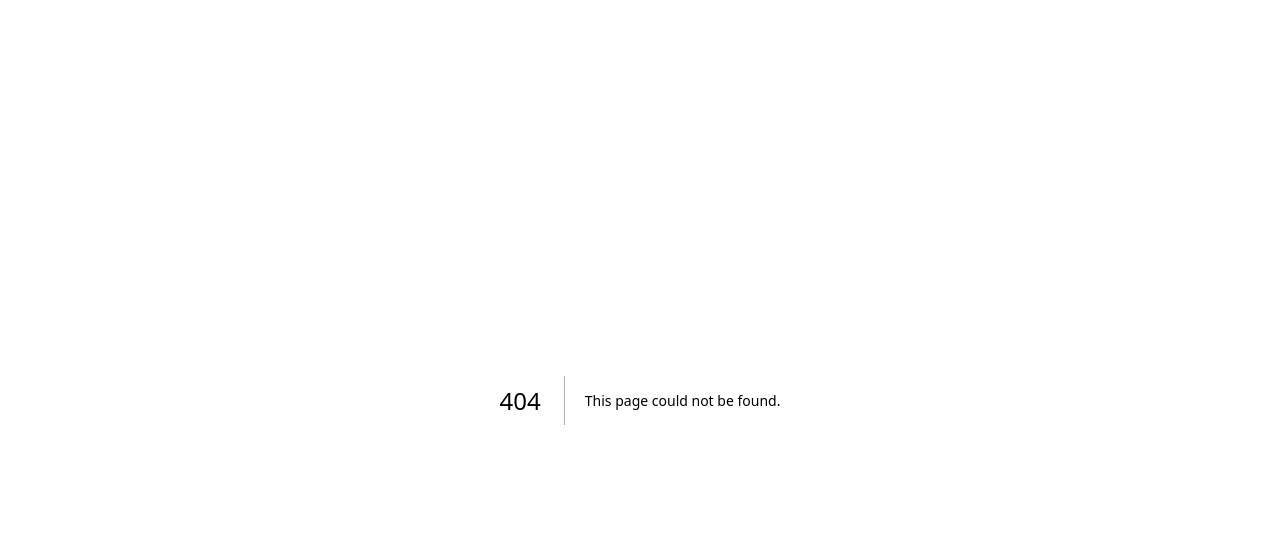
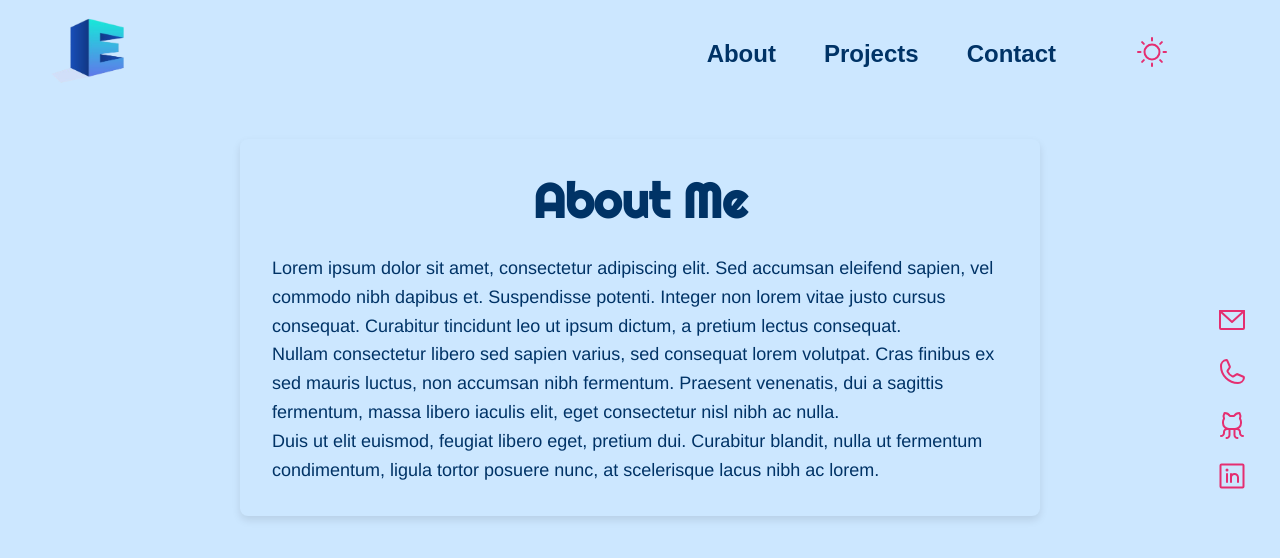
Before and after one commit to figglewiggle/ethan-fighel, a Next.js app: page /about in a window 1280 px wide. Before the commit this address had no page. Shown: the top 558 px of the page. Built offline with nearby package versions, Linux system fonts and the light colour scheme.

Commit message:
about page and light/dark toggle

```diff
--- /dev/null
+++ b/src/app/about/page.tsx
@@ -0,0 +1,13 @@
+import Navbar from "@/components/NavBar";
+import Links from "@/components/Links";
+import About from "@/components/About";
+
+export default function Home() {
+  return (
+    <div>
+      <Navbar />
+      <About />
+      <Links />
+    </div>
+  );
+}
--- a/src/app/globals.css
+++ b/src/app/globals.css
@@ -2,6 +2,11 @@
   /* Light theme */
   --background: #cce7ff; /* Mellow light blue */
   --foreground: #003366; /* Deep, professional navy */
+}
+
+html.dark {
+  --background: #002244; /* Deep blue */
+  --foreground: #a8cfff; /* Light blue for contrast */
 }
 
 @media (prefers-color-scheme: dark) {
--- /dev/null
+++ b/src/components/About.tsx
@@ -0,0 +1,57 @@
+/** @jsxImportSource @emotion/react */
+"use client";
+import React from "react";
+import { css } from "@emotion/react";
+
+const containerStyle = css`
+  margin: 2rem auto;
+  max-width: 800px;
+  padding: 2rem;
+  background: var(--background);
+  border-radius: 8px;
+  box-shadow: 0 4px 8px rgba(0, 0, 0, 0.1);
+`;
+
+const titleStyle = css`
+  font-size: 3rem;
+  font-family: var(--font-righteous);
+  margin-bottom: 1.5rem;
+  text-align: center;
+  color: var(--foreground);
+`;
+
+const textStyle = css`
+  font-size: 1.125rem;
+  line-height: 1.6;
+  color: var(--foreground);
+  font-family: "Helvetica Neue", Helvetica, Arial, sans-serif;
+`;
+
+const About: React.FC = () => {
+  return (
+    <div css={containerStyle}>
+      <h1 css={titleStyle}>About Me</h1>
+      <div css={textStyle}>
+        <p>
+          Lorem ipsum dolor sit amet, consectetur adipiscing elit. Sed accumsan
+          eleifend sapien, vel commodo nibh dapibus et. Suspendisse potenti.
+          Integer non lorem vitae justo cursus consequat. Curabitur tincidunt
+          leo ut ipsum dictum, a pretium lectus consequat.
+        </p>
+        <p>
+          Nullam consectetur libero sed sapien varius, sed consequat lorem
+          volutpat. Cras finibus ex sed mauris luctus, non accumsan nibh
+          fermentum. Praesent venenatis, dui a sagittis fermentum, massa libero
+          iaculis elit, eget consectetur nisl nibh ac nulla.
+        </p>
+        <p>
+          Duis ut elit euismod, feugiat libero eget, pretium dui. Curabitur
+          blandit, nulla ut fermentum condimentum, ligula tortor posuere nunc,
+          at scelerisque lacus nibh ac lorem.
+        </p>
+      </div>
+    </div>
+  );
+};
+
+export default About;
--- a/src/components/NavBar.tsx
+++ b/src/components/NavBar.tsx
@@ -1,9 +1,10 @@
 /** @jsxImportSource @emotion/react */
 "use client";
-import React from "react";
+import React, { useState } from "react";
 import { css } from "@emotion/react";
 import Image from "next/image";
 import Link from "next/link";
+import { Moon, Sun } from "phosphor-react";
 
 // Styles for the header container
 const headerStyle = css`
@@ -22,7 +23,6 @@ const logoStyle = css`
 const navStyle = css`
   display: flex;
   gap: 3rem;
-  margin-right: 10rem;
 `;
 
 // Styles for each navigation link with a vibrant gradient hover underline
@@ -55,7 +55,38 @@ const navLinkStyle = css`
   }
 `;
 
+const rightGroupStyle = css`
+  display: flex;
+  align-items: center;
+`;
+
+const themeToggleStyle = css`
+  cursor: pointer;
+  transition: color 0.3s ease, transform 0.3s ease;
+  margin-left: 5rem;
+  margin-right: 5rem;
+  color: #e52e71;
+  &:hover {
+    transform: scale(1.1);
+    color: #ff8a00;
+  }
+`;
+
 const Navbar: React.FC = () => {
+  const [mode, setMode] = useState(
+    document.documentElement.classList.contains("dark")
+  );
+  const toggleTheme = () => {
+    const html = document.documentElement;
+    if (html.classList.contains("dark")) {
+      html.classList.remove("dark");
+      setMode(false);
+    } else {
+      html.classList.add("dark");
+      setMode(true);
+    }
+  };
+
   return (
     <div css={headerStyle}>
       {/* Logo linking to home */}
@@ -69,6 +100,7 @@ const Navbar: React.FC = () => {
       </Link>
 
       {/* Navigation tabs */}
+      <div css={rightGroupStyle}>
         <nav css={navStyle}>
           <Link href="/about" css={navLinkStyle}>
             About
@@ -80,6 +112,10 @@ const Navbar: React.FC = () => {
             Contact
           </Link>
         </nav>
+        <div css={themeToggleStyle} onClick={toggleTheme}>
+          {mode ? <Moon size={32} /> : <Sun size={32} />}
+        </div>
+      </div>
     </div>
   );
 };
--- a/src/components/Tease.tsx
+++ b/src/components/Tease.tsx
@@ -2,6 +2,7 @@
 "use client";
 import React from "react";
 import { css } from "@emotion/react";
+import Link from "next/link";
 
 const containerStyle = css`
   display: flex;
@@ -22,7 +23,6 @@ const professionStyle = css`
   font-size: 1.5rem;
   font-family: var(--font-nunito-sans), sans-serif;
   font-weight: bold;
-  color: #333;
   margin: 0;
   margin-bottom: 0.75rem;
 `;
@@ -62,12 +62,14 @@ const Tease: React.FC = () => {
     <div css={containerStyle}>
       <h1 css={nameStyle}>Ethan Fighel</h1>
       <p css={professionStyle}>Full-Stack Developer</p>
+      <Link href="/about">
         <button css={buttonStyle}>
           More About Me{" "}
           <span className="arrow" css={arrowStyle}>
             →
           </span>
         </button>
+      </Link>
     </div>
   );
 };
```
Also changed, not shown: src/app/contact/page.tsx (added, +11 -0 lines), src/app/projects/page.tsx (added, +11 -0 lines). Lines whose indentation alone changed are shown as unchanged.
